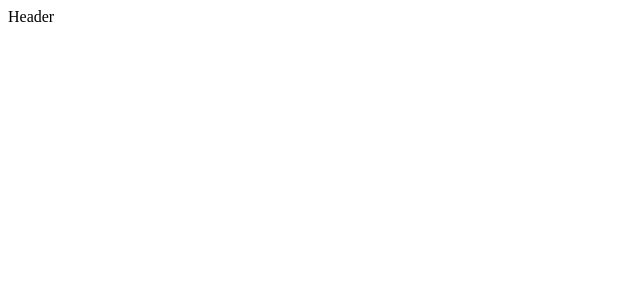
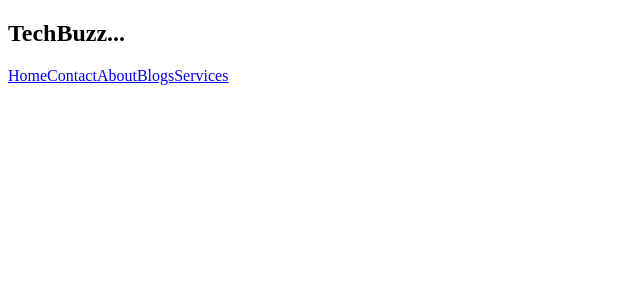
Before and after one commit to neeraj-gs/1stReactProject, a React (Create React App) app in the folder project1/: page / in a window 1280 px wide. Before the commit this address had no page. Shown: the top 300 px of the page, without its empty margins (0-640 px from the left). Built offline with nearby package versions, Linux system fonts and the light colour scheme.

Commit message:
Added a Header Component that is always rendered ireespective of route

```diff
--- a/project1/src/components/Header.jsx
+++ b/project1/src/components/Header.jsx
@@ -1,8 +1,18 @@
 import React from 'react'
+import { Link } from 'react-router-dom'
 
 const Header = () => {
   return (
-    <div>Header</div>
+    <nav>
+      <h1>TechBuzz...</h1>
+      <main>
+        <Link to={"/"}>Home</Link>
+        <Link to={"/contact"}>Contact</Link>
+        <Link to={"/#about"}>About</Link>
+        <Link to={"/#blogs"}>Blogs</Link>
+        <Link to={"/services"}>Services</Link>
+      </main>
+    </nav>
   )
 }
 
```
